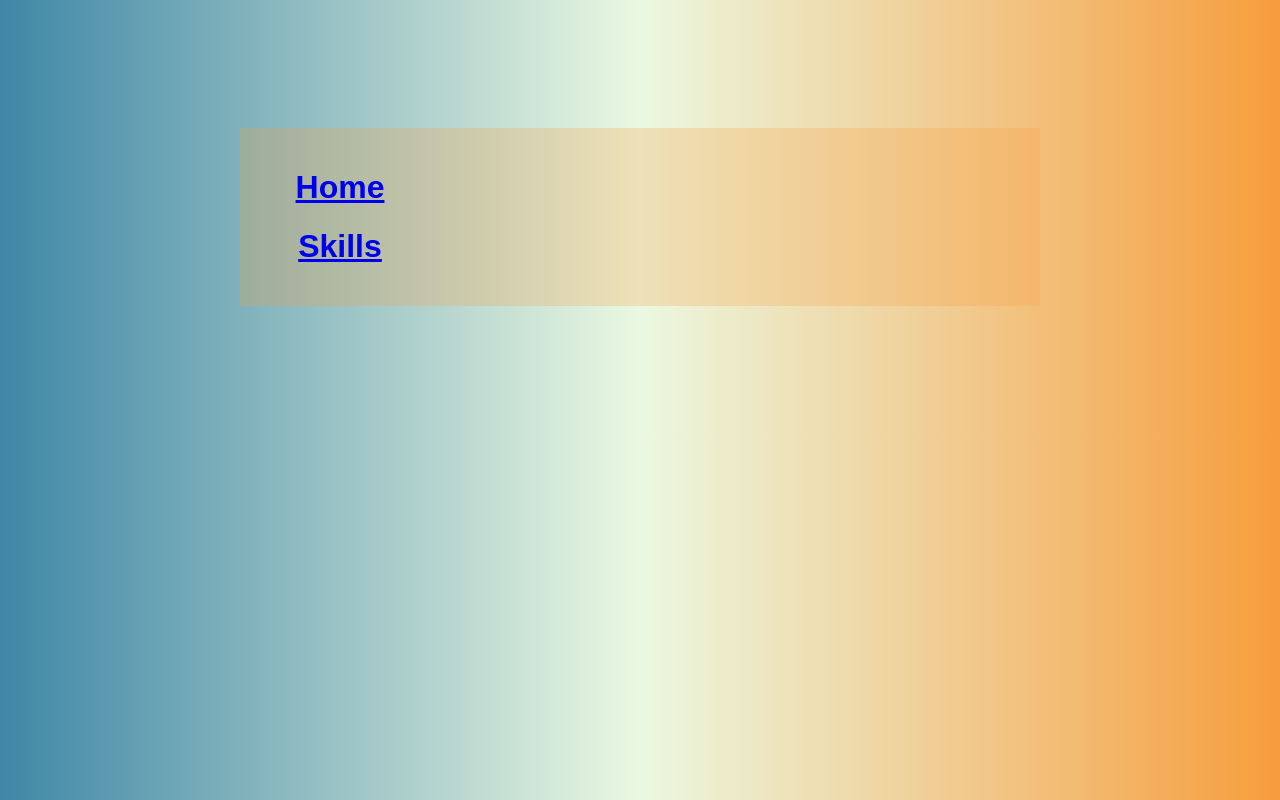
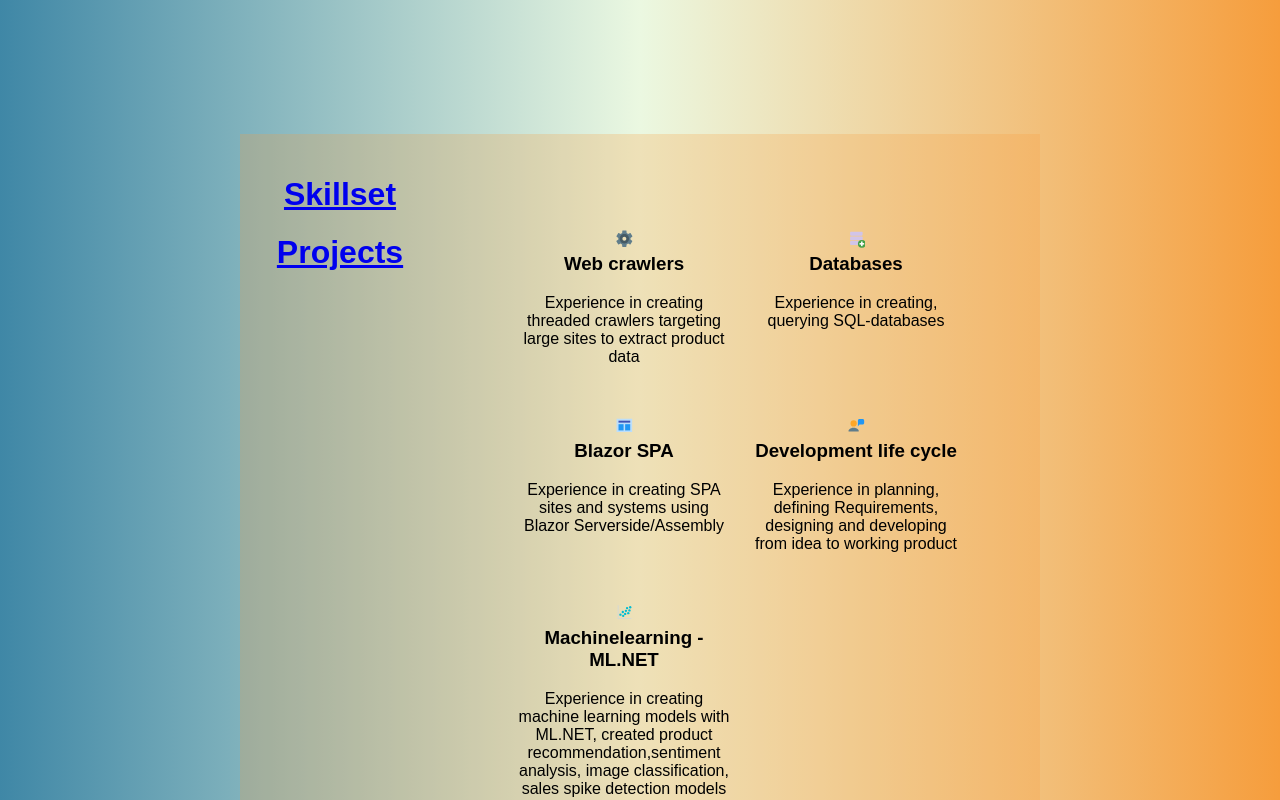
Before and after one commit to felixahlcrona/PortfolioPage, a React (Create React App) app: page /projects in a window 1280 px wide. Shown: the top 800 px of the page. Built offline with nearby package versions, Linux system fonts and the light colour scheme; a web font is replaced by a local one.

Commit message:
Projects
Projects

```diff
--- a/src/About.tsx
+++ /dev/null
@@ -1,21 +0,0 @@
-import React, { useState } from 'react';
-import blazorlogo from './Images/blazorlogo.png';
-import netlogo from './Images/netlogo.png';
-import reactlogo from './Images/reactlogo.png';
-import logo from './logo.svg';
-// @ts-ignore
-import { BrowserRouter as Router, Route, Link } from "react-router-dom";
-// @ts-ignore
-import Zoom, {Fade} from 'react-reveal';
-import './App.css';
-
-const About: React.FC = () =>{
-
-
-
-  return <div className="container">
-    <h1>hej</h1>
-</div>
-}
-
-export default About;
--- a/src/App.css
+++ b/src/App.css
@@ -1,4 +1,5 @@
 @import url('http://fonts.cdnfonts.com/css/garogier');
+
 body{
   background: linear-gradient(0.25turn, #3f87a6, #ebf8e1, #f69d3c);
 }
@@ -46,6 +47,11 @@ body{
   padding: 10px;
   object-fit: contain;
 }
+.boxContainer{
+  display: grid;
+  grid-gap: 1rem;
+  grid-template-columns: repeat(auto-fit, minmax(150px, 1fr));
+}
 
 * {
   font-family: 'Garogier', sans-serif;
--- a/src/App.tsx
+++ b/src/App.tsx
@@ -1,15 +1,11 @@
 import React, { useState } from 'react';
-import blazorlogo from './Images/blazorlogo.png';
-import netlogo from './Images/netlogo.png';
-import reactlogo from './Images/reactlogo.png';
-import logo from './logo.svg';
 // @ts-ignore
 import { BrowserRouter as Router, Route, Link, Switch } from "react-router-dom";
 // @ts-ignore
 import Zoom, { Fade } from 'react-reveal';
 import './App.css';
 import Skills from './Skills';
-import About from './About';
+import Projects from './Projects';
 
 const App: React.FC = () => {
 
@@ -24,9 +20,8 @@ const App: React.FC = () => {
 
 
 
-          <Link to="/login"><h1>Home</h1></Link>
-          <Link to="/about"><h1>Skills</h1></Link>
-
+          <Link to="/login"><h1>Skillset</h1></Link>
+          <Link to="/projects"><h1>Projects</h1></Link>
 
 
 
@@ -37,8 +32,8 @@ const App: React.FC = () => {
             <Route path="/login">
               <Skills />
             </Route>
-            <Route path="/about">
-              <About />
+            <Route path="/projects">
+              <Projects />
             </Route>
           </Switch>
           <Zoom>
--- /dev/null
+++ b/src/Projects.tsx
@@ -0,0 +1,23 @@
+import React, { useState } from 'react';
+// @ts-ignore
+import { Fade } from 'react-reveal';
+import './App.css';
+import { FcSettings,FcAddDatabase,FcTemplate,FcVoicePresentation,FcScatterPlot } from 'react-icons/fc';
+
+const Skills: React.FC = () => {
+
+  return <div className="container">
+    <Fade top cascade>
+    <div className="boxContainer">
+    <div className="box"><h3><FcSettings /> <br></br>Web crawlers</h3> <p>Experience in creating threaded crawlers targeting large sites to extract product data</p></div>
+    <div className="box"><h3><FcAddDatabase /> <br></br>Databases</h3> <p>Experience in creating, querying SQL-databases </p></div>
+    <div className="box"><h3><FcTemplate /> <br></br>Blazor SPA</h3> <p>Experience in creating SPA sites and systems using Blazor Serverside/Assembly </p></div>
+    <div className="box"><h3><FcVoicePresentation /> <br></br>Development life cycle </h3> <p>Experience in planning, defining Requirements, designing and developing from idea to working product </p></div>
+    <div className="box"><h3><FcScatterPlot /> <br></br>Machinelearning - ML.NET </h3> <p>Experience in creating machine learning models with ML.NET, created product recommendation,sentiment analysis, image classification, sales spike detection models  </p></div>
+  </div>
+    </Fade>
+
+  </div>
+}
+
+export default Skills;
--- a/src/Skills.tsx
+++ b/src/Skills.tsx
@@ -4,15 +4,12 @@ import mlnetlogo from './Images/mlnetlogo.png';
 import blazorlogo from './Images/blazorlogo.png';
 import reactlogo from './Images/reactlogo.png';
 import sqllogo from './Images/sqllogo.png';
-import logo from './logo.svg';
-// @ts-ignore
-import { BrowserRouter as Router, Route, Link } from "react-router-dom";
 // @ts-ignore
 import Zoom, { Fade } from 'react-reveal';
 import './App.css';
 
+
 const Skills: React.FC = () => {
-
 
 
   return <div className="container">
@@ -28,11 +25,14 @@ const Skills: React.FC = () => {
     </Fade>
 
     <Zoom>
-      <h3>.Net/C# utvecklare som sitter mycket med Microsoft stacken. Med störst fokus på Inhouse enterprise applikationer av alla möjliga slag. Utvecklat från grunden fastighetssystem, ärendehanteringssystem, grafiskt skyltprogram, web crawlers etc.
-      Det mesta projekten var byggda i .NET Framework/Core med MVC och på senare tid mycket Blazor serverside. Har även suttit i en del React projekt men inte i lika stor utsträckning som .NET.
-      Många av projekten drev jag från idé till slutprodukt vilket medförde varierande arbetsuppgifter med allt från kravinsamling, design, projektledning, implementering och utveckling. Sitter oftast med hela scopet i ett projekt från gränssnitt till databas.
-      Utöver webbapplikationer har jag även tagit fram ett par spännande Machine learning genom ML.NET samt gjort BI rapporter i SSRS och tagit del utav mindre integrationsjobb.</h3>
+      <h3>.NET/C# developer who engaged mostly in the Microsoft stack. Primarily inhouse enterprise applications of all sorts.Built from the ground up real estate system, helpdesk system, graphical signs system, web crawlers, internal “prisjakt” comparing system, claims management system etc.  Also developed a couple of exciting Machine learning services with the help of ML.NET.
+
+Most of the projects were built in the .NET Framework / Core and most recently Blazor. Usually sat with the whole development scope ranging from Blazor on the front end to .NET api and SQL server on the backend.  In addition to the enterprise development, I've made a few BI reports in SSRS and smaller integration jobs. I have some experience with React but no major.
+The tasks were varied. The work included everything from requirements collection, implementation, and development.
+</h3>
     </Zoom>
+
+
   </div>
 }
 
--- a/src/index.css
+++ /dev/null
@@ -1,13 +0,0 @@
-body {
-  margin: 0;
-  font-family: -apple-system, BlinkMacSystemFont, 'Segoe UI', 'Roboto', 'Oxygen',
-    'Ubuntu', 'Cantarell', 'Fira Sans', 'Droid Sans', 'Helvetica Neue',
-    sans-serif;
-  -webkit-font-smoothing: antialiased;
-  -moz-osx-font-smoothing: grayscale;
-}
-
-code {
-  font-family: source-code-pro, Menlo, Monaco, Consolas, 'Courier New',
-    monospace;
-}
--- a/src/index.tsx
+++ b/src/index.tsx
@@ -1,6 +1,5 @@
 import React from 'react';
 import ReactDOM from 'react-dom';
-import './index.css';
 import App from './App';
 import reportWebVitals from './reportWebVitals';
 
```
Also changed, not shown: src/logo.svg (deleted), 1 other file (tests, documents, lock files or other folders).
